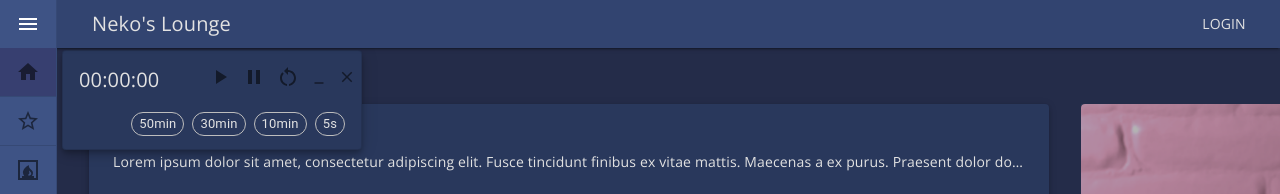
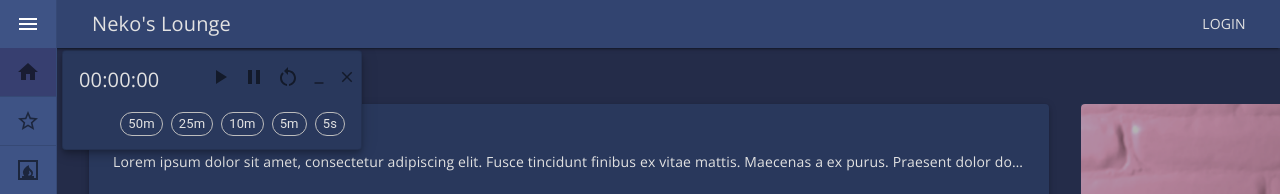
Before and after one commit to nekopudding-org/nekos-lounge, a React (Create React App) app in the folder client/: page / in a window 1280 px wide. Shown: the top 194 px of the page. Built offline with nearby package versions, Linux system fonts and the light colour scheme.

Commit message:
flex wrap

```diff
--- a/client/src/components/Timer/Timer.jsx
+++ b/client/src/components/Timer/Timer.jsx
@@ -1,4 +1,4 @@
-import { Card, CardActions, CardContent, CardHeader, IconButton, Typography, Chip, Stack } from '@mui/material'
+import { Card, CardActions, CardContent, CardHeader, IconButton, Typography, Chip, Stack, Input } from '@mui/material'
 import MinimizeIcon from '@mui/icons-material/Minimize';
 import CloseIcon from '@mui/icons-material/Close';
 import PlayArrowIcon from '@mui/icons-material/PlayArrow';
@@ -99,7 +99,6 @@ function Timer(props) {
           ml: '5px',
           py: '5px',
           width: '300px',
-          height: '100px',
           boxShadow: 6,
           display: open ? 'flex' : 'none',
           flexDirection: 'column',
@@ -120,12 +119,12 @@ function Timer(props) {
             </>
           }
           sx={{ p: 1, pl: 2}}
-
         />
-        <CardActions sx={{display: 'flex', justifyContent:'right', pr: 2}}>
-          <Chip size='small' label="50min" variant="outlined" onClick={()=> setTimer(50*60)} />
-          <Chip size='small' label="30min" variant="outlined" onClick={()=> setTimer(30*60)} />
-          <Chip size='small' label="10min" variant="outlined" onClick={()=> setTimer(10*60)} />
+        <CardActions sx={{display: 'flex', flexWrap: 'wrap', justifyContent:'right', pr: 2}}>
+          <Chip size='small' label="50m" variant="outlined" onClick={()=> setTimer(50*60)} />
+          <Chip size='small' label="25m" variant="outlined" onClick={()=> setTimer(25*60)} />
+          <Chip size='small' label="10m" variant="outlined" onClick={()=> setTimer(10*60)} />
+          <Chip size='small' label="5m" variant="outlined" onClick={()=> setTimer(5*60)} />
           <Chip size='small' label="5s" variant="outlined" onClick={()=> setTimer(5)} />
         </CardActions>
       </Card>
```
